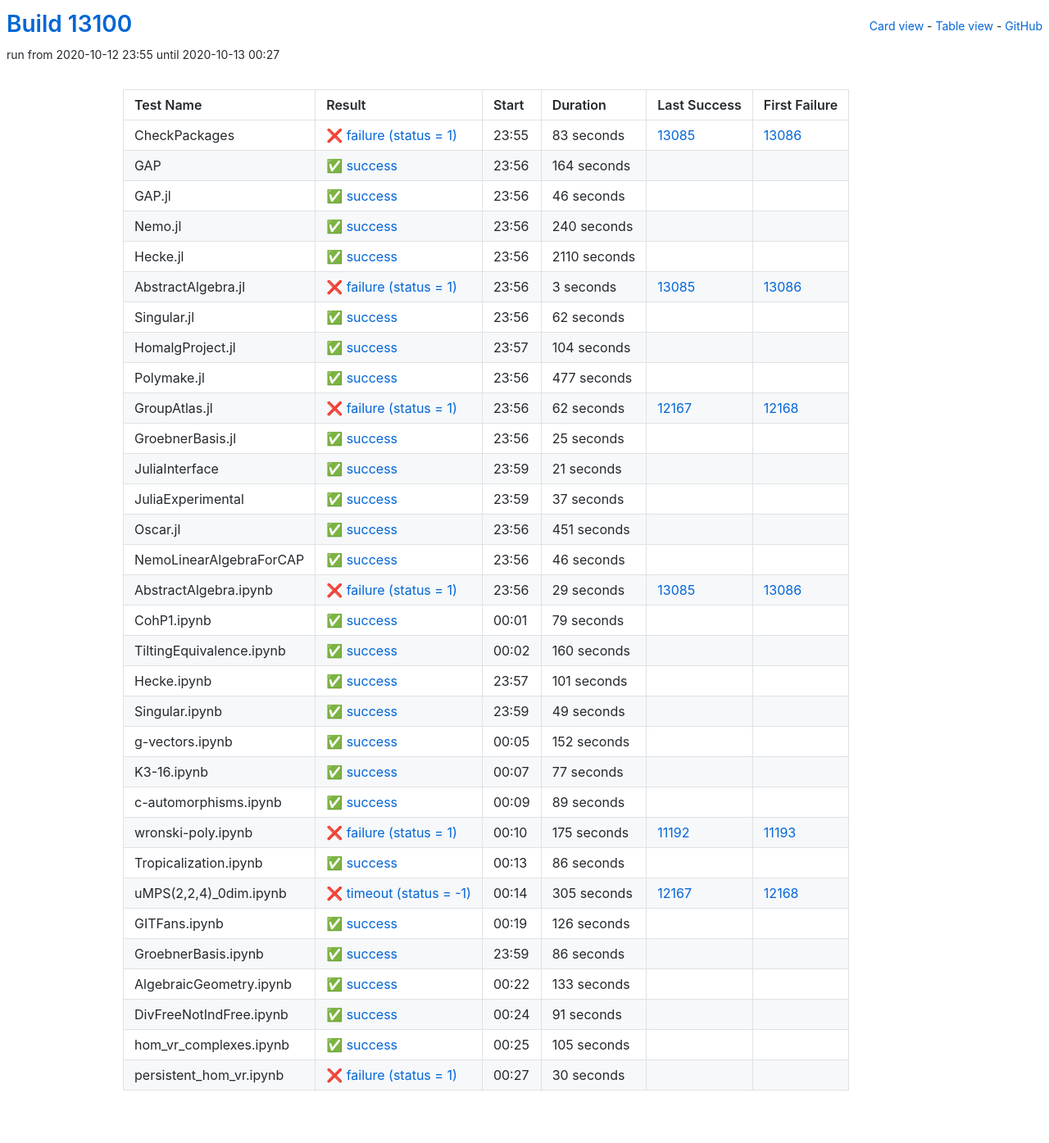
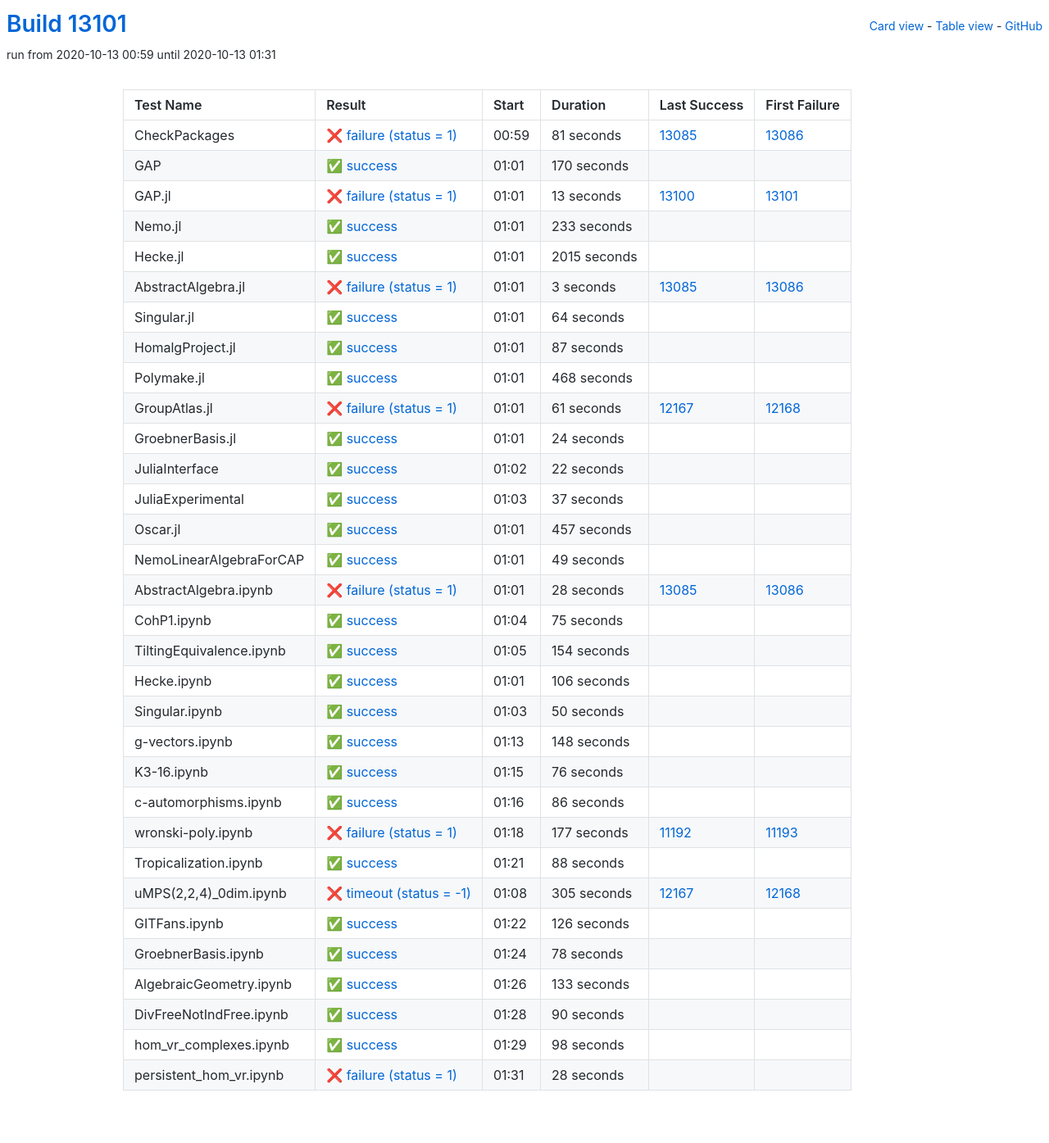
Before and after one commit to oscar-system/oscar-ci-status, a Jekyll site: the page built from table.html, in a window 1280 px wide. Shown: the whole page at 82% size. Built offline with Jekyll 4.4.1, drawn with Linux system fonts in a browser that asks for light colours.

Commit message:
Build #13101

```diff
--- a/_data/ci.yml
+++ b/_data/ci.yml
@@ -1,6 +1,6 @@
 ---
-build: 13100
-build_url: https://oscarci.mathematik.uni-kl.de/job/oscar/13100/
+build: 13101
+build_url: https://oscarci.mathematik.uni-kl.de/job/oscar/13101/
 job: oscar
 organization: oscar-system
 repo: oscar-ci-status
@@ -8,68 +8,68 @@
 tests:
 - name: CheckPackages
   id: checkpackages
-  log: https://oscarci.mathematik.uni-kl.de/job/oscar/13100/artifact/logs/build-13100/CheckPackages.log
-  start: 2020-10-12 23:55
+  log: https://oscarci.mathematik.uni-kl.de/job/oscar/13101/artifact/logs/build-13101/CheckPackages.log
+  start: 2020-10-13 00:59
   success: false
   exitcode: 1
   status: failure
-  duration: 83
+  duration: 81
   last_success: 13085
   last_success_url: https://oscarci.mathematik.uni-kl.de/job/oscar/13085/
   first_failure: 13086
   first_failure_url: https://oscarci.mathematik.uni-kl.de/job/oscar/13086/
 - name: GAP
   id: gap
-  log: https://oscarci.mathematik.uni-kl.de/job/oscar/13100/artifact/logs/build-13100/GAP.log
-  start: 2020-10-12 23:56
+  log: https://oscarci.mathematik.uni-kl.de/job/oscar/13101/artifact/logs/build-13101/GAP.log
+  start: 2020-10-13 01:01
   success: true
   exitcode: 0
   status: success
-  duration: 164
+  duration: 170
   last_success: false
   last_success_url:
   first_failure: false
   first_failure_url:
 - name: GAP.jl
   id: gap-jl
-  log: https://oscarci.mathematik.uni-kl.de/job/oscar/13100/artifact/logs/build-13100/GAP.jl.log
-  start: 2020-10-12 23:56
+  log: https://oscarci.mathematik.uni-kl.de/job/oscar/13101/artifact/logs/build-13101/GAP.jl.log
+  start: 2020-10-13 01:01
+  success: false
+  exitcode: 1
+  status: failure
+  duration: 13
+  last_success: 13100
+  last_success_url: https://oscarci.mathematik.uni-kl.de/job/oscar/13100/
+  first_failure: 13101
+  first_failure_url: https://oscarci.mathematik.uni-kl.de/job/oscar/13101/
+- name: Nemo.jl
+  id: nemo-jl
+  log: https://oscarci.mathematik.uni-kl.de/job/oscar/13101/artifact/logs/build-13101/Nemo.jl.log
+  start: 2020-10-13 01:01
   success: true
   exitcode: 0
   status: success
-  duration: 46
-  last_success: false
-  last_success_url:
-  first_failure: false
-  first_failure_url:
-- name: Nemo.jl
-  id: nemo-jl
-  log: https://oscarci.mathematik.uni-kl.de/job/oscar/13100/artifact/logs/build-13100/Nemo.jl.log
-  start: 2020-10-12 23:56
-  success: true
-  exitcode: 0
-  status: success
-  duration: 240
+  duration: 233
   last_success: false
   last_success_url:
   first_failure: false
   first_failure_url:
 - name: Hecke.jl
   id: hecke-jl
-  log: https://oscarci.mathematik.uni-kl.de/job/oscar/13100/artifact/logs/build-13100/Hecke.jl.log
-  start: 2020-10-12 23:56
+  log: https://oscarci.mathematik.uni-kl.de/job/oscar/13101/artifact/logs/build-13101/Hecke.jl.log
+  start: 2020-10-13 01:01
   success: true
   exitcode: 0
   status: success
-  duration: 2110
+  duration: 2015
   last_success: false
   last_success_url:
   first_failure: false
   first_failure_url:
 - name: AbstractAlgebra.jl
   id: abstractalgebra-jl
-  log: https://oscarci.mathematik.uni-kl.de/job/oscar/13100/artifact/logs/build-13100/AbstractAlgebra.jl.log
-  start: 2020-10-12 23:56
+  log: https://oscarci.mathematik.uni-kl.de/job/oscar/13101/artifact/logs/build-13101/AbstractAlgebra.jl.log
+  start: 2020-10-13 01:01
   success: false
   exitcode: 1
   status: failure
@@ -80,80 +80,80 @@
   first_failure_url: https://oscarci.mathematik.uni-kl.de/job/oscar/13086/
 - name: Singular.jl
   id: singular-jl
-  log: https://oscarci.mathematik.uni-kl.de/job/oscar/13100/artifact/logs/build-13100/Singular.jl.log
-  start: 2020-10-12 23:56
+  log: https://oscarci.mathematik.uni-kl.de/job/oscar/13101/artifact/logs/build-13101/Singular.jl.log
+  start: 2020-10-13 01:01
   success: true
   exitcode: 0
   status: success
-  duration: 62
+  duration: 64
   last_success: false
   last_success_url:
   first_failure: false
   first_failure_url:
 - name: HomalgProject.jl
   id: homalgproject-jl
-  log: https://oscarci.mathematik.uni-kl.de/job/oscar/13100/artifact/logs/build-13100/HomalgProject.jl.log
-  start: 2020-10-12 23:57
+  log: https://oscarci.mathematik.uni-kl.de/job/oscar/13101/artifact/logs/build-13101/HomalgProject.jl.log
+  start: 2020-10-13 01:01
   success: true
   exitcode: 0
   status: success
-  duration: 104
+  duration: 87
   last_success: false
   last_success_url:
   first_failure: false
   first_failure_url:
 - name: Polymake.jl
   id: polymake-jl
-  log: https://oscarci.mathematik.uni-kl.de/job/oscar/13100/artifact/logs/build-13100/Polymake.jl.log
-  start: 2020-10-12 23:56
+  log: https://oscarci.mathematik.uni-kl.de/job/oscar/13101/artifact/logs/build-13101/Polymake.jl.log
+  start: 2020-10-13 01:01
   success: true
   exitcode: 0
   status: success
-  duration: 477
+  duration: 468
   last_success: false
   last_success_url:
   first_failure: false
   first_failure_url:
 - name: GroupAtlas.jl
   id: groupatlas-jl
-  log: https://oscarci.mathematik.uni-kl.de/job/oscar/13100/artifact/logs/build-13100/GroupAtlas.jl.log
-  start: 2020-10-12 23:56
+  log: https://oscarci.mathematik.uni-kl.de/job/oscar/13101/artifact/logs/build-13101/GroupAtlas.jl.log
+  start: 2020-10-13 01:01
   success: false
   exitcode: 1
   status: failure
-  duration: 62
+  duration: 61
   last_success: 12167
   last_success_url: https://oscarci.mathematik.uni-kl.de/job/oscar/12167/
   first_failure: 12168
   first_failure_url: https://oscarci.mathematik.uni-kl.de/job/oscar/12168/
 - name: GroebnerBasis.jl
   id: groebnerbasis-jl
-  log: https://oscarci.mathematik.uni-kl.de/job/oscar/13100/artifact/logs/build-13100/GroebnerBasis.jl.log
-  start: 2020-10-12 23:56
+  log: https://oscarci.mathematik.uni-kl.de/job/oscar/13101/artifact/logs/build-13101/GroebnerBasis.jl.log
+  start: 2020-10-13 01:01
   success: true
   exitcode: 0
   status: success
-  duration: 25
+  duration: 24
   last_success: false
   last_success_url:
   first_failure: false
   first_failure_url:
 - name: JuliaInterface
   id: juliainterface
-  log: https://oscarci.mathematik.uni-kl.de/job/oscar/13100/artifact/logs/build-13100/JuliaInterface.log
-  start: 2020-10-12 23:59
+  log: https://oscarci.mathematik.uni-kl.de/job/oscar/13101/artifact/logs/build-13101/JuliaInterface.log
+  start: 2020-10-13 01:02
   success: true
   exitcode: 0
   status: success
-  duration: 21
+  duration: 22
   last_success: false
   last_success_url:
   first_failure: false
   first_failure_url:
 - name: JuliaExperimental
   id: juliaexperimental
-  log: https://oscarci.mathematik.uni-kl.de/job/oscar/13100/artifact/logs/build-13100/JuliaExperimental.log
-  start: 2020-10-12 23:59
+  log: https://oscarci.mathematik.uni-kl.de/job/oscar/13101/artifact/logs/build-13101/JuliaExperimental.log
+  start: 2020-10-13 01:03
   success: true
   exitcode: 0
   status: success
@@ -164,80 +164,20 @@
   first_failure_url:
 - name: Oscar.jl
   id: oscar-jl
-  log: https://oscarci.mathematik.uni-kl.de/job/oscar/13100/artifact/logs/build-13100/Oscar.jl.log
-  start: 2020-10-12 23:56
+  log: https://oscarci.mathematik.uni-kl.de/job/oscar/13101/artifact/logs/build-13101/Oscar.jl.log
+  start: 2020-10-13 01:01
   success: true
   exitcode: 0
   status: success
-  duration: 451
+  duration: 457
   last_success: false
   last_success_url:
   first_failure: false
   first_failure_url:
 - name: NemoLinearAlgebraForCAP
   id: nemolinearalgebraforcap
-  log: https://oscarci.mathematik.uni-kl.de/job/oscar/13100/artifact/logs/build-13100/NemoLinearAlgebraForCAP.log
-  start: 2020-10-12 23:56
-  success: true
-  exitcode: 0
-  status: success
-  duration: 46
-  last_success: false
-  last_success_url:
-  first_failure: false
-  first_failure_url:
-- name: AbstractAlgebra.ipynb
-  id: abstractalgebra-ipynb
-  log: https://oscarci.mathematik.uni-kl.de/job/oscar/13100/artifact/logs/build-13100/AbstractAlgebra.ipynb.log
-  start: 2020-10-12 23:56
-  success: false
-  exitcode: 1
-  status: failure
-  duration: 29
-  last_success: 13085
-  last_success_url: https://oscarci.mathematik.uni-kl.de/job/oscar/13085/
-  first_failure: 13086
-  first_failure_url: https://oscarci.mathematik.uni-kl.de/job/oscar/13086/
-- name: CohP1.ipynb
-  id: cohp1-ipynb
-  log: https://oscarci.mathematik.uni-kl.de/job/oscar/13100/artifact/logs/build-13100/CohP1.ipynb.log
-  start: 2020-10-13 00:01
-  success: true
-  exitcode: 0
-  status: success
-  duration: 79
-  last_success: false
-  last_success_url:
-  first_failure: false
-  first_failure_url:
-- name: TiltingEquivalence.ipynb
-  id: tiltingequivalence-ipynb
-  log: https://oscarci.mathematik.uni-kl.de/job/oscar/13100/artifact/logs/build-13100/TiltingEquivalence.ipynb.log
-  start: 2020-10-13 00:02
-  success: true
-  exitcode: 0
-  status: success
-  duration: 160
-  last_success: false
-  last_success_url:
-  first_failure: false
-  first_failure_url:
-- name: Hecke.ipynb
-  id: hecke-ipynb
-  log: https://oscarci.mathematik.uni-kl.de/job/oscar/13100/artifact/logs/build-13100/Hecke.ipynb.log
-  start: 2020-10-12 23:57
-  success: true
-  exitcode: 0
-  status: success
-  duration: 101
-  last_success: false
-  last_success_url:
-  first_failure: false
-  first_failure_url:
-- name: Singular.ipynb
-  id: singular-ipynb
-  log: https://oscarci.mathematik.uni-kl.de/job/oscar/13100/artifact/logs/build-13100/Singular.ipynb.log
-  start: 2020-10-12 23:59
+  log: https://oscarci.mathematik.uni-kl.de/job/oscar/13101/artifact/logs/build-13101/NemoLinearAlgebraForCAP.log
+  start: 2020-10-13 01:01
   success: true
   exitcode: 0
   status: success
@@ -246,58 +186,94 @@
   last_success_url:
   first_failure: false
   first_failure_url:
-- name: g-vectors.ipynb
-  id: g-vectors-ipynb
-  log: https://oscarci.mathematik.uni-kl.de/job/oscar/13100/artifact/logs/build-13100/g-vectors.ipynb.log
-  start: 2020-10-13 00:05
+- name: AbstractAlgebra.ipynb
+  id: abstractalgebra-ipynb
+  log: https://oscarci.mathematik.uni-kl.de/job/oscar/13101/artifact/logs/build-13101/AbstractAlgebra.ipynb.log
+  start: 2020-10-13 01:01
+  success: false
+  exitcode: 1
+  status: failure
+  duration: 28
+  last_success: 13085
+  last_success_url: https://oscarci.mathematik.uni-kl.de/job/oscar/13085/
+  first_failure: 13086
+  first_failure_url: https://oscarci.mathematik.uni-kl.de/job/oscar/13086/
+- name: CohP1.ipynb
+  id: cohp1-ipynb
+  log: https://oscarci.mathematik.uni-kl.de/job/oscar/13101/artifact/logs/build-13101/CohP1.ipynb.log
+  start: 2020-10-13 01:04
   success: true
   exitcode: 0
   status: success
-  duration: 152
+  duration: 75
+  last_success: false
+  last_success_url:
+  first_failure: false
+  first_failure_url:
+- name: TiltingEquivalence.ipynb
+  id: tiltingequivalence-ipynb
+  log: https://oscarci.mathematik.uni-kl.de/job/oscar/13101/artifact/logs/build-13101/TiltingEquivalence.ipynb.log
+  start: 2020-10-13 01:05
+  success: true
+  exitcode: 0
+  status: success
+  duration: 154
+  last_success: false
+  last_success_url:
+  first_failure: false
+  first_failure_url:
+- name: Hecke.ipynb
+  id: hecke-ipynb
+  log: https://oscarci.mathematik.uni-kl.de/job/oscar/13101/artifact/logs/build-13101/Hecke.ipynb.log
+  start: 2020-10-13 01:01
+  success: true
+  exitcode: 0
+  status: success
+  duration: 106
+  last_success: false
+  last_success_url:
+  first_failure: false
+  first_failure_url:
+- name: Singular.ipynb
+  id: singular-ipynb
+  log: https://oscarci.mathematik.uni-kl.de/job/oscar/13101/artifact/logs/build-13101/Singular.ipynb.log
+  start: 2020-10-13 01:03
+  success: true
+  exitcode: 0
+  status: success
+  duration: 50
+  last_success: false
+  last_success_url:
+  first_failure: false
+  first_failure_url:
+- name: g-vectors.ipynb
+  id: g-vectors-ipynb
+  log: https://oscarci.mathematik.uni-kl.de/job/oscar/13101/artifact/logs/build-13101/g-vectors.ipynb.log
+  start: 2020-10-13 01:13
+  success: true
+  exitcode: 0
+  status: success
+  duration: 148
   last_success: false
   last_success_url:
   first_failure: false
   first_failure_url:
 - name: K3-16.ipynb
   id: k3-16-ipynb
-  log: https://oscarci.mathematik.uni-kl.de/job/oscar/13100/artifact/logs/build-13100/K3-16.ipynb.log
-  start: 2020-10-13 00:07
+  log: https://oscarci.mathematik.uni-kl.de/job/oscar/13101/artifact/logs/build-13101/K3-16.ipynb.log
+  start: 2020-10-13 01:15
   success: true
   exitcode: 0
   status: success
-  duration: 77
+  duration: 76
   last_success: false
   last_success_url:
   first_failure: false
   first_failure_url:
 - name: c-automorphisms.ipynb
   id: c-automorphisms-ipynb
-  log: https://oscarci.mathematik.uni-kl.de/job/oscar/13100/artifact/logs/build-13100/c-automorphisms.ipynb.log
-  start: 2020-10-13 00:09
-  success: true
-  exitcode: 0
-  status: success
-  duration: 89
-  last_success: false
-  last_success_url:
-  first_failure: false
-  first_failure_url:
-- name: wronski-poly.ipynb
-  id: wronski-poly-ipynb
-  log: https://oscarci.mathematik.uni-kl.de/job/oscar/13100/artifact/logs/build-13100/wronski-poly.ipynb.log
-  start: 2020-10-13 00:10
-  success: false
-  exitcode: 1
-  status: failure
-  duration: 175
-  last_success: 11192
-  last_success_url: https://oscarci.mathematik.uni-kl.de/job/oscar/11192/
-  first_failure: 11193
-  first_failure_url: https://oscarci.mathematik.uni-kl.de/job/oscar/11193/
-- name: Tropicalization.ipynb
-  id: tropicalization-ipynb
-  log: https://oscarci.mathematik.uni-kl.de/job/oscar/13100/artifact/logs/build-13100/Tropicalization.ipynb.log
-  start: 2020-10-13 00:13
+  log: https://oscarci.mathematik.uni-kl.de/job/oscar/13101/artifact/logs/build-13101/c-automorphisms.ipynb.log
+  start: 2020-10-13 01:16
   success: true
   exitcode: 0
   status: success
@@ -306,10 +282,34 @@
   last_success_url:
   first_failure: false
   first_failure_url:
+- name: wronski-poly.ipynb
+  id: wronski-poly-ipynb
+  log: https://oscarci.mathematik.uni-kl.de/job/oscar/13101/artifact/logs/build-13101/wronski-poly.ipynb.log
+  start: 2020-10-13 01:18
+  success: false
+  exitcode: 1
+  status: failure
+  duration: 177
+  last_success: 11192
+  last_success_url: https://oscarci.mathematik.uni-kl.de/job/oscar/11192/
+  first_failure: 11193
+  first_failure_url: https://oscarci.mathematik.uni-kl.de/job/oscar/11193/
+- name: Tropicalization.ipynb
+  id: tropicalization-ipynb
+  log: https://oscarci.mathematik.uni-kl.de/job/oscar/13101/artifact/logs/build-13101/Tropicalization.ipynb.log
+  start: 2020-10-13 01:21
+  success: true
+  exitcode: 0
+  status: success
+  duration: 88
+  last_success: false
+  last_success_url:
+  first_failure: false
+  first_failure_url:
 - name: uMPS(2,2,4)_0dim.ipynb
   id: umps-2-2-4-0dim-ipynb
-  log: https://oscarci.mathematik.uni-kl.de/job/oscar/13100/artifact/logs/build-13100/uMPS-2-2-4-_0dim.ipynb.log
-  start: 2020-10-13 00:14
+  log: https://oscarci.mathematik.uni-kl.de/job/oscar/13101/artifact/logs/build-13101/uMPS-2-2-4-_0dim.ipynb.log
+  start: 2020-10-13 01:08
   success: false
   exitcode: -1
   status: timeout
@@ -320,8 +320,8 @@
   first_failure_url: https://oscarci.mathematik.uni-kl.de/job/oscar/12168/
 - name: GITFans.ipynb
   id: gitfans-ipynb
-  log: https://oscarci.mathematik.uni-kl.de/job/oscar/13100/artifact/logs/build-13100/GITFans.ipynb.log
-  start: 2020-10-13 00:19
+  log: https://oscarci.mathematik.uni-kl.de/job/oscar/13101/artifact/logs/build-13101/GITFans.ipynb.log
+  start: 2020-10-13 01:22
   success: true
   exitcode: 0
   status: success
@@ -332,20 +332,20 @@
   first_failure_url:
 - name: GroebnerBasis.ipynb
   id: groebnerbasis-ipynb
-  log: https://oscarci.mathematik.uni-kl.de/job/oscar/13100/artifact/logs/build-13100/GroebnerBasis.ipynb.log
-  start: 2020-10-12 23:59
+  log: https://oscarci.mathematik.uni-kl.de/job/oscar/13101/artifact/logs/build-13101/GroebnerBasis.ipynb.log
+  start: 2020-10-13 01:24
   success: true
   exitcode: 0
   status: success
-  duration: 86
+  duration: 78
   last_success: false
   last_success_url:
   first_failure: false
   first_failure_url:
 - name: AlgebraicGeometry.ipynb
   id: algebraicgeometry-ipynb
-  log: https://oscarci.mathematik.uni-kl.de/job/oscar/13100/artifact/logs/build-13100/AlgebraicGeometry.ipynb.log
-  start: 2020-10-13 00:22
+  log: https://oscarci.mathematik.uni-kl.de/job/oscar/13101/artifact/logs/build-13101/AlgebraicGeometry.ipynb.log
+  start: 2020-10-13 01:26
   success: true
   exitcode: 0
   status: success
@@ -356,36 +356,36 @@
   first_failure_url:
 - name: DivFreeNotIndFree.ipynb
   id: divfreenotindfree-ipynb
-  log: https://oscarci.mathematik.uni-kl.de/job/oscar/13100/artifact/logs/build-13100/DivFreeNotIndFree.ipynb.log
-  start: 2020-10-13 00:24
+  log: https://oscarci.mathematik.uni-kl.de/job/oscar/13101/artifact/logs/build-13101/DivFreeNotIndFree.ipynb.log
+  start: 2020-10-13 01:28
   success: true
   exitcode: 0
   status: success
-  duration: 91
+  duration: 90
   last_success: false
   last_success_url:
   first_failure: false
   first_failure_url:
 - name: hom_vr_complexes.ipynb
   id: hom-vr-complexes-ipynb
-  log: https://oscarci.mathematik.uni-kl.de/job/oscar/13100/artifact/logs/build-13100/hom_vr_complexes.ipynb.log
-  start: 2020-10-13 00:25
+  log: https://oscarci.mathematik.uni-kl.de/job/oscar/13101/artifact/logs/build-13101/hom_vr_complexes.ipynb.log
+  start: 2020-10-13 01:29
   success: true
   exitcode: 0
   status: success
-  duration: 105
+  duration: 98
   last_success: false
   last_success_url:
   first_failure: false
   first_failure_url:
 - name: persistent_hom_vr.ipynb
   id: persistent-hom-vr-ipynb
-  log: https://oscarci.mathematik.uni-kl.de/job/oscar/13100/artifact/logs/build-13100/persistent_hom_vr.ipynb.log
-  start: 2020-10-13 00:27
+  log: https://oscarci.mathematik.uni-kl.de/job/oscar/13101/artifact/logs/build-13101/persistent_hom_vr.ipynb.log
+  start: 2020-10-13 01:31
   success: false
   exitcode: 1
   status: failure
-  duration: 30
+  duration: 28
   last_success: false
   last_success_url:
   first_failure: false
```
Also changed, not shown: README.md.
